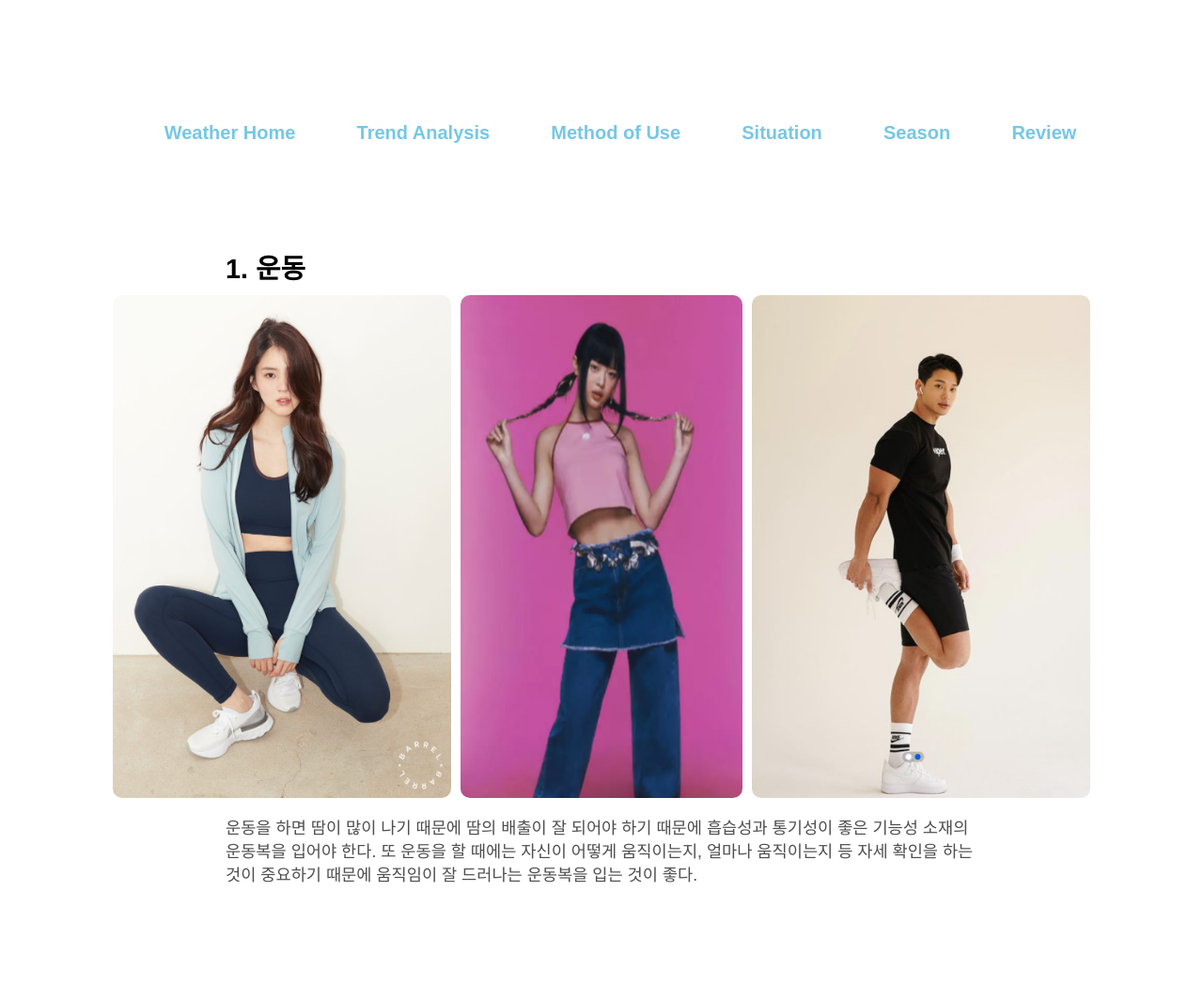
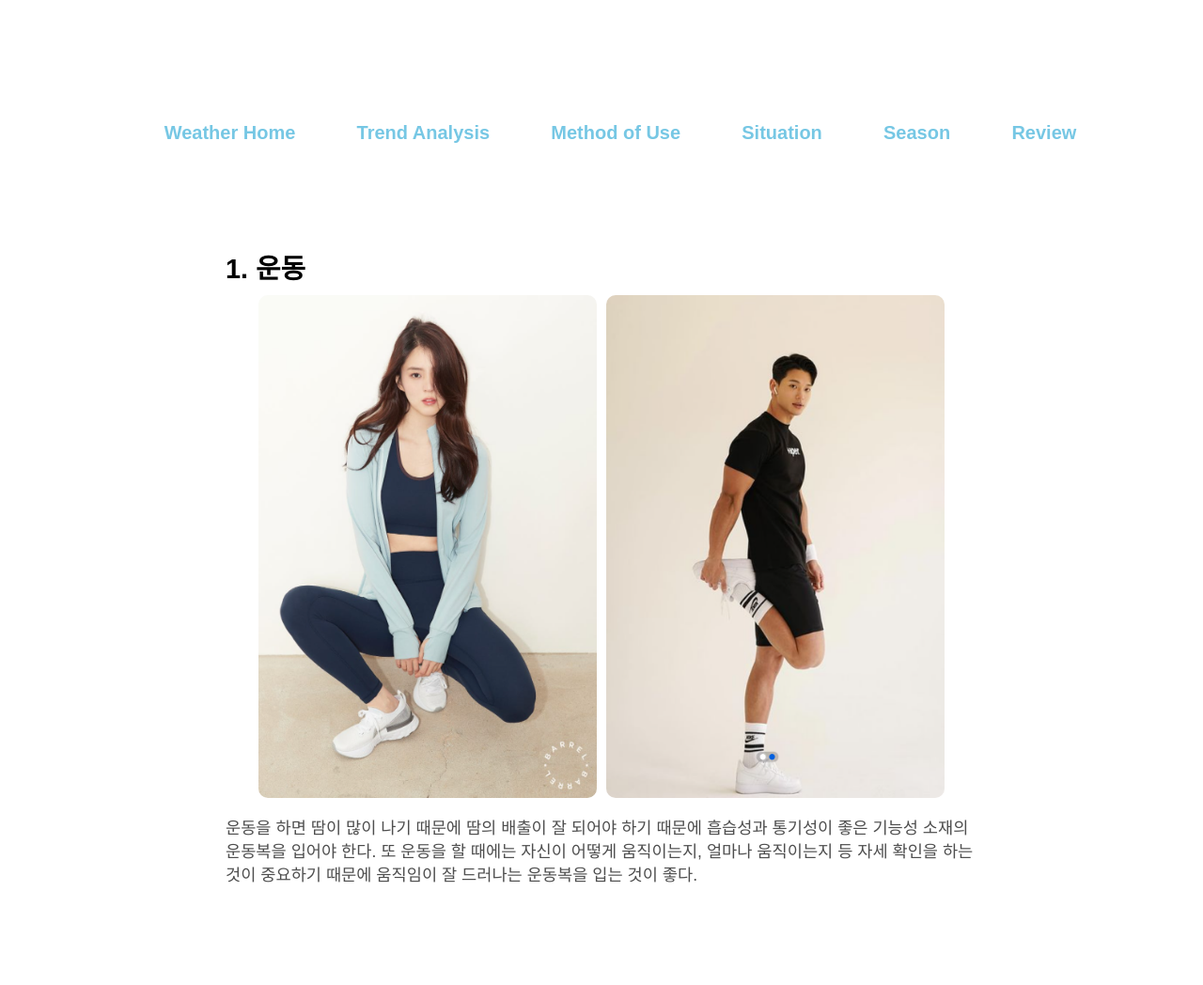
Before and after one commit to yyejinn/open55555.github.io, a Django app: template mysite/myapp/templates/situation.html in a window 1280 px wide. Shown: the top 1048 px of the page at 94% size. Run offline with Django 5.2, Linux system fonts and the light colour scheme; the template is opened without the code that fills it, so the values that code supplies are empty; parts of the project's set-up code (start-up, migrations or seed data) failed here and were passed over; some web fonts are replaced.

Commit message:
Update situation.html

```diff
--- a/mysite/myapp/templates/situation.html
+++ b/mysite/myapp/templates/situation.html
@@ -28,7 +28,7 @@
         <div class="situation-section">
             <h2>1. 운동</h2>
             <div class="image-container">
-                <img src="../images/exer1.png" alt="운동 복장"><img src="../images/y2k.png" width="300" alt="Y2K 패션">
+                <img src="../images/exer1.png" alt="운동 복장">
                 <img src="../images//exer2.png"alt="운동 복장">
             </div>
             <div class="situation-content">
```
